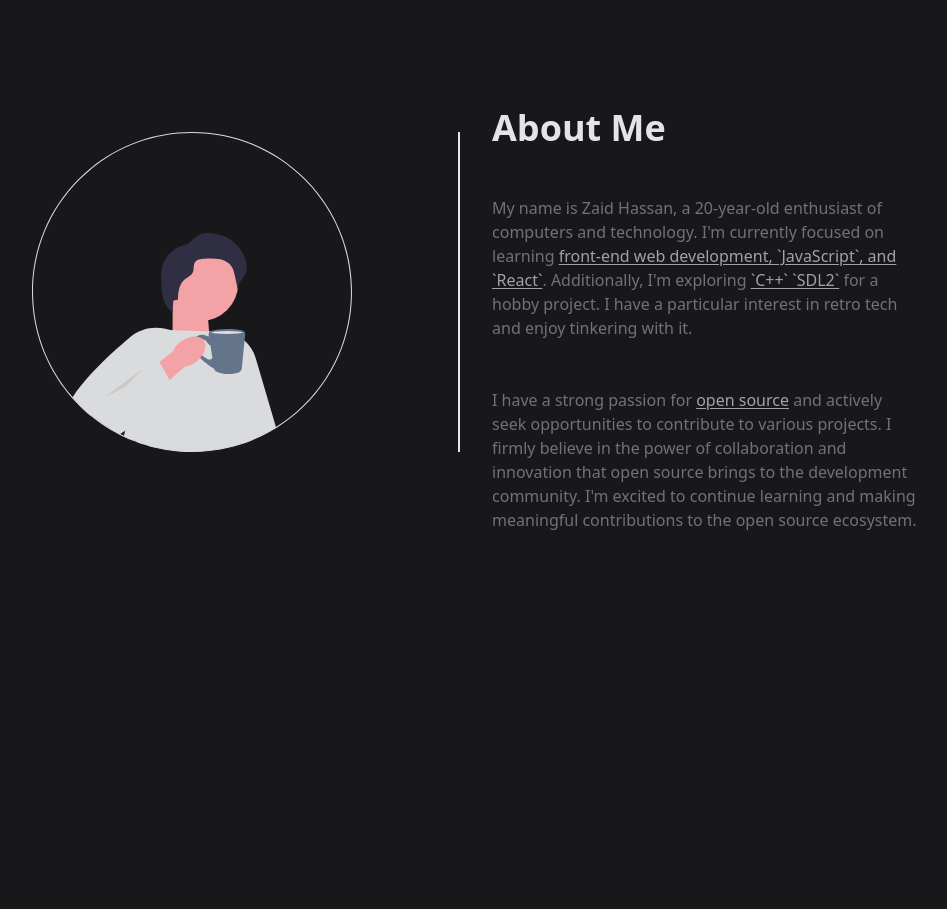
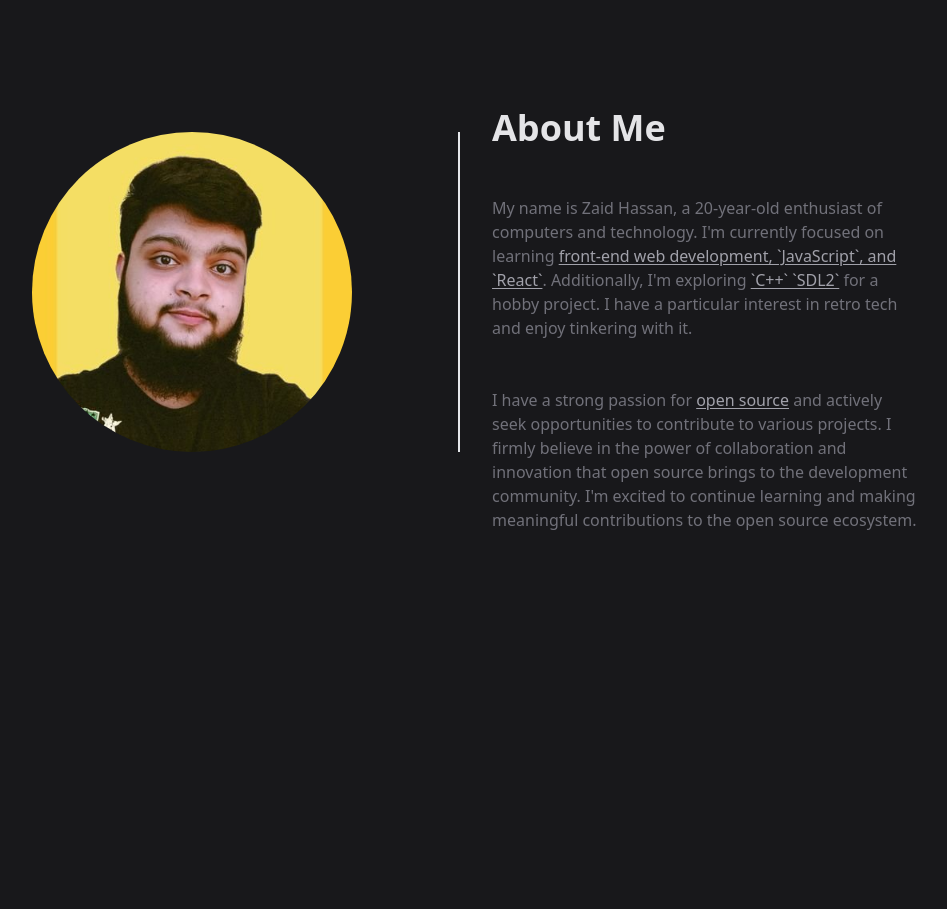
Before and after one commit to zaid-hassan/portfolio, a website: page index.html in a window 1280 px wide. Shown: the part 960-1869 px from the top of the page, without its empty margins (164-1111 px from the left). Drawn offline with Linux system fonts and the light colour scheme.

Commit message:
changed photo

```diff
--- a/index.html
+++ b/index.html
@@ -124,8 +124,9 @@
             class="container flex flex-col mx-auto justify-center items-center px-11 my-10 space-y-12 md:space-y-0 md:flex-row md:justify-between md:h-screen">
             <!-- image -->
             <div class="mt-8 md:mr-8 md:border-r-2 md:-mt-14 md:w-1/2 ">
-                <img src="images/coffee.svg" alt=""
-                    class="transition ease-in-out duration-150 hover:-translate-x-2 hover:-translate-y-4 md:max-w-xs ">
+                <!-- <img src="images/coffee.svg" alt=""
+                    class="transition ease-in-out duration-150 hover:-translate-x-2 hover:-translate-y-4 md:max-w-xs "> -->
+                    <img src="images/photo.jpg" alt="" class="transition ease-in-out duration-150 hover:-translate-x-2 hover:-translate-y-4 md:max-w-xs rounded-full">
             </div>
 
             <!-- about -->
```
Also changed, not shown: css/main.css, images/coffee.svg (deleted).
